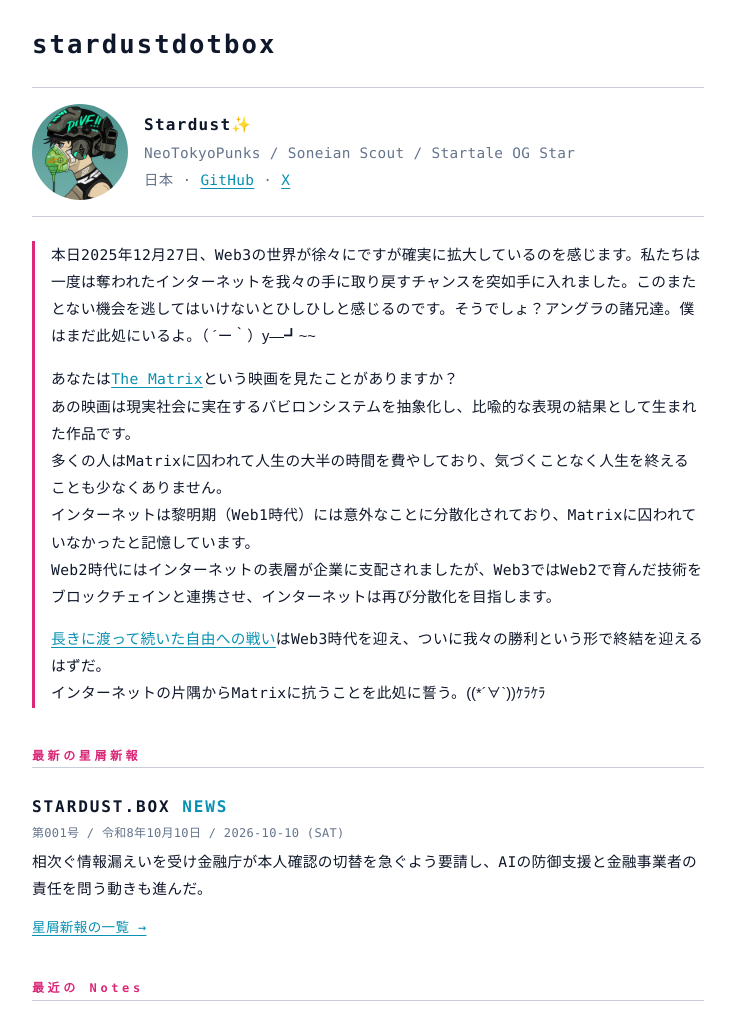
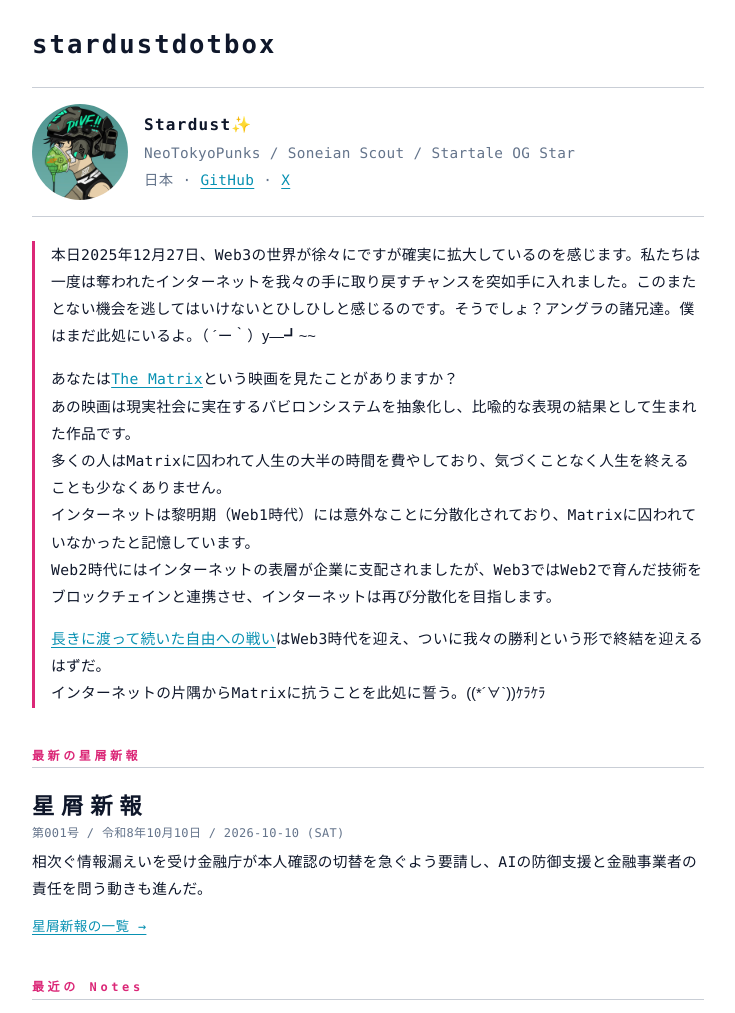
Before and after one commit to stardustdotbox/stardustdotbox.github.io, an Astro site: page / in a window 1280 px wide. Shown: the part 70-1083 px from the top of the page, without its empty margins (272-1007 px from the left). Built offline with nearby package versions, Linux system fonts and the light colour scheme; Astro itself is replaced by a stand-in of ours; a web font is replaced by a local one.

Commit message:
星屑新報の題字を「星屑新報」の漢字 4 文字だけにして大きくする（#166）
日本の新聞の題字のように、STARDUST.BOX NEWS の英字をやめて漢字の題字を主役にした（紙面・一覧・Home の入り口・共有用の画像）

Co-Authored-By: Claude Opus 5.5 <noreply@anthropic.com>

```diff
--- a/src/pages/index.astro
+++ b/src/pages/index.astro
@@ -65,7 +65,7 @@ const profile = {
     <section class="latest-news">
       <h2 class="label">最新の星屑新報</h2>
       <a class="news-card" href={`/news/${latestNews.id}/`}>
-        <span class="news-title">STARDUST.BOX <span>NEWS</span></span>
+        <span class="news-title">星屑新報</span>
         <span class="news-date">第{String(news.length).padStart(3, '0')}号 / {formatWareki(latestNews.data.date)} / {formatNewsDate(latestNews.data.date)}</span>
         <span class="news-summary">{latestNews.data.summary}</span>
       </a>
@@ -123,11 +123,10 @@ const profile = {
     display: block;
   }
   .news-title {
+    font-size: 1.4rem;
     font-weight: 700;
-    letter-spacing: 0.12em;
-  }
-  .news-title span {
-    color: var(--cyan);
+    letter-spacing: 0.3em;
+    line-height: 1.3;
   }
   .news-date {
     font-size: 0.75rem;
--- a/src/pages/news/[...id].astro
+++ b/src/pages/news/[...id].astro
@@ -32,8 +32,7 @@ const issue = String(number).padStart(3, '0');
   <article class="shinpo">
     <div class="masthead">
       <p class="eyebrow">CRYPTO ・ AI ・ SECURITY ・ JAPAN</p>
-      <p class="title">STARDUST.BOX <span>NEWS</span></p>
-      <p class="subtitle">星屑新報</p>
+      <p class="title">星屑新報</p>
       <p class="dateline">
         <span>第{issue}号</span>
         <span class="sep">/</span>
@@ -101,23 +100,14 @@ const issue = String(number).padStart(3, '0');
     letter-spacing: 0.4em;
     color: var(--pink);
   }
+  /* 題字は「星屑新報」の漢字 4 文字だけ。日本の新聞の題字のように大きく */
   .title {
-    margin: 0.4rem 0 0;
-    font-size: clamp(1.5rem, 6.5vw, 2.5rem);
+    margin: 0.3rem 0 0.5rem;
+    font-size: clamp(2.4rem, 11vw, 4.2rem);
     font-weight: 700;
-    letter-spacing: 0.16em;
-    line-height: 1.2;
-  }
-  .title span {
-    color: var(--cyan);
-  }
-  /* 星屑新報: 題字の次に目立たせる */
-  .subtitle {
-    margin: 0.3rem 0 0.7rem;
-    font-size: clamp(1.15rem, 3.6vw, 1.6rem);
-    font-weight: 700;
-    letter-spacing: 0.5em;
-    padding-left: 0.5em; /* 字間の分だけ中央をそろえる */
+    letter-spacing: 0.35em;
+    padding-left: 0.35em; /* 字間の分だけ中央をそろえる */
+    line-height: 1.15;
   }
   .dateline {
     margin: 0;
--- a/src/pages/news/index.astro
+++ b/src/pages/news/index.astro
@@ -8,8 +8,7 @@ const news = await getPublishedNews();
 <Base title="News" description="星屑新報（STARDUST.BOX NEWS）。Crypto・AI・セキュリティ・日本の社会と経済から、これだけは押さえておくべきニュースを毎日選ぶ">
   <div class="masthead">
     <p class="eyebrow">CRYPTO ・ AI ・ SECURITY ・ JAPAN</p>
-    <h1 class="title">STARDUST.BOX <span>NEWS</span></h1>
-    <p class="subtitle">星屑新報</p>
+    <h1 class="title">星屑新報</h1>
     <p class="about">Crypto・AI・セキュリティ・日本の社会と経済から、これだけは押さえておくべきニュースを毎日最大 10 本選びます。</p>
   </div>
 
@@ -45,20 +44,12 @@ const news = await getPublishedNews();
     color: var(--pink);
   }
   .title {
-    margin: 0.35rem 0 0;
-    font-size: clamp(1.4rem, 6vw, 2.1rem);
+    margin: 0.3rem 0 0.5rem;
+    font-size: clamp(2rem, 9vw, 3.2rem);
     font-weight: 700;
-    letter-spacing: 0.14em;
-  }
-  .title span {
-    color: var(--cyan);
-  }
-  .subtitle {
-    margin: 0.2rem 0 0.5rem;
-    font-size: clamp(1.05rem, 3.2vw, 1.35rem);
-    font-weight: 700;
-    letter-spacing: 0.5em;
-    padding-left: 0.5em;
+    letter-spacing: 0.35em;
+    padding-left: 0.35em;
+    line-height: 1.15;
   }
   .about {
     margin: 0;
```
Also changed, not shown: src/lib/og.ts (+3 -6 lines).
